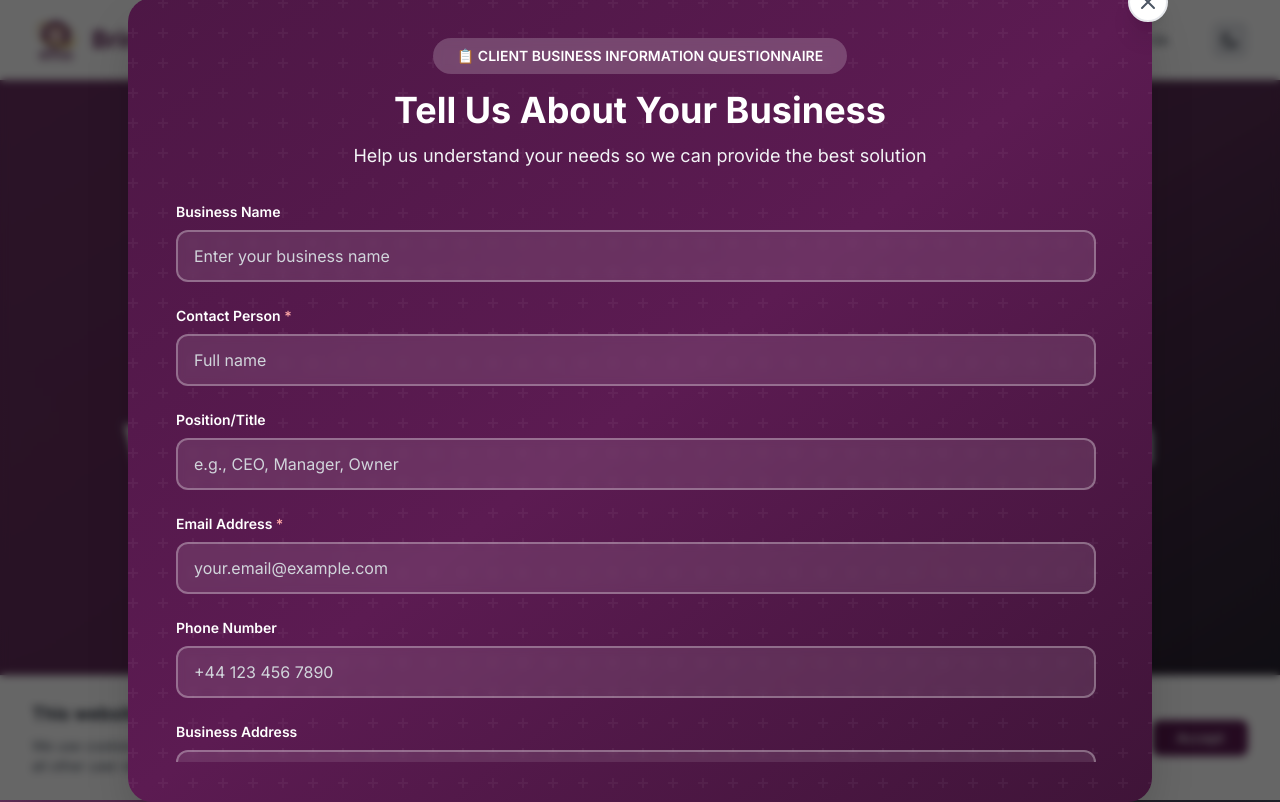
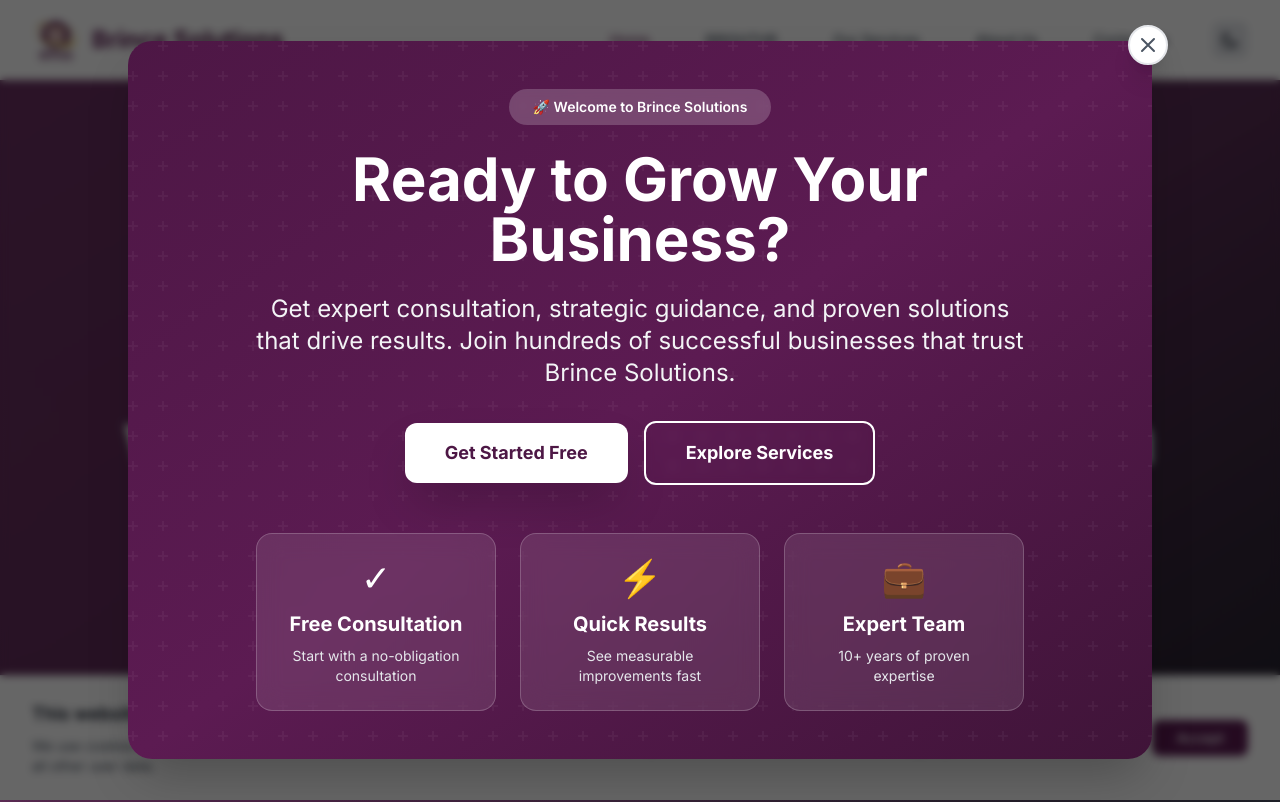
Before and after one commit to ElPrinceD/brince-solution-landing, a React (Vite) app: page / in a window 1280 px wide. Shown: the top 802 px of the page. Built offline with nearby package versions, Linux system fonts and the light colour scheme.

Commit message:
Restore original ad in popup, show form only when Get Started is clicked

```diff
--- a/src/components/LeadGenPopup.tsx
+++ b/src/components/LeadGenPopup.tsx
@@ -1,9 +1,11 @@
 import { useState, useEffect } from 'react';
 import { motion, AnimatePresence } from 'framer-motion';
+import { Link } from 'react-router-dom';
 import { BusinessQuestionnaireForm } from './BusinessQuestionnaireForm';
 
 export const LeadGenPopup = () => {
   const [isVisible, setIsVisible] = useState(false);
+  const [showForm, setShowForm] = useState(false);
 
   useEffect(() => {
     // Check if user has seen the popup before
@@ -24,9 +26,18 @@
     setIsVisible(false);
   };
 
+  const handleGetStarted = () => {
+    setShowForm(true);
+  };
+
   const handleFormSuccess = () => {
     localStorage.setItem('leadGenPopupSeen', 'true');
     setIsVisible(false);
+    setShowForm(false);
+  };
+
+  const handleBackToAd = () => {
+    setShowForm(false);
   };
 
   return (
@@ -72,14 +83,115 @@
                   }}></div>
                 </div>
 
-                <div className="relative z-10 p-6 md:p-10">
-                  {/* Header */}
+                <div className="relative z-10 p-8 md:p-12">
+                  <AnimatePresence mode="wait">
+                    {!showForm ? (
+                      // Original Ad Content
+                      <motion.div
+                        key="ad"
+                        initial={{ opacity: 0, y: 20 }}
+                        animate={{ opacity: 1, y: 0 }}
+                        exit={{ opacity: 0, y: -20 }}
+                        className="text-center max-w-3xl mx-auto"
+                      >
+                        {/* Badge */}
+                        <motion.div
+                          initial={{ opacity: 0, scale: 0.8 }}
+                          animate={{ opacity: 1, scale: 1 }}
+                          transition={{ delay: 0.3 }}
+                          className="inline-block bg-white/20 backdrop-blur-sm px-6 py-2 rounded-full text-sm font-semibold mb-6"
+                        >
+                          🚀 Welcome to Brince Solutions
+                        </motion.div>
+
+                        {/* Headline */}
+                        <motion.h2
+                          initial={{ opacity: 0, y: 20 }}
+                          animate={{ opacity: 1, y: 0 }}
+                          transition={{ delay: 0.4 }}
+                          className="text-4xl md:text-5xl lg:text-6xl font-bold mb-6 leading-tight"
+                        >
+                          Ready to Grow Your Business?
+                        </motion.h2>
+
+                        {/* Description */}
+                        <motion.p
+                          initial={{ opacity: 0, y: 20 }}
+                          animate={{ opacity: 1, y: 0 }}
+                          transition={{ delay: 0.5 }}
+                          className="text-xl md:text-2xl text-gray-100 mb-8 leading-relaxed"
+                        >
+                          Get expert consultation, strategic guidance, and proven solutions that drive results.
+                          Join hundreds of successful businesses that trust Brince Solutions.
+                        </motion.p>
+
+                        {/* CTA Buttons */}
                         <motion.div
                           initial={{ opacity: 0, y: 20 }}
                           animate={{ opacity: 1, y: 0 }}
-                    transition={{ delay: 0.2 }}
-                    className="text-center mb-8"
+                          transition={{ delay: 0.6 }}
+                          className="flex flex-col sm:flex-row gap-4 justify-center items-center mb-12"
                         >
+                          <button
+                            onClick={handleGetStarted}
+                            className="px-10 py-4 bg-white text-primary-600 rounded-xl font-bold text-lg hover:bg-gray-100 transition-all shadow-2xl hover:shadow-3xl transform hover:scale-105 w-full sm:w-auto text-center"
+                          >
+                            Get Started Free
+                          </button>
+                          <Link
+                            to="/services"
+                            onClick={handleClose}
+                            className="px-10 py-4 bg-transparent border-2 border-white text-white rounded-xl font-bold text-lg hover:bg-white/10 transition-all backdrop-blur-sm w-full sm:w-auto text-center"
+                          >
+                            Explore Services
+                          </Link>
+                        </motion.div>
+
+                        {/* Benefits */}
+                        <motion.div
+                          initial={{ opacity: 0, y: 20 }}
+                          animate={{ opacity: 1, y: 0 }}
+                          transition={{ delay: 0.7 }}
+                          className="grid grid-cols-1 md:grid-cols-3 gap-6 mt-8"
+                        >
+                          <div className="bg-white/10 backdrop-blur-md rounded-2xl p-6 border border-white/20 hover:bg-white/15 transition-all">
+                            <div className="text-4xl mb-3">✓</div>
+                            <h3 className="text-xl font-bold mb-2">Free Consultation</h3>
+                            <p className="text-gray-200 text-sm">Start with a no-obligation consultation</p>
+                          </div>
+                          <div className="bg-white/10 backdrop-blur-md rounded-2xl p-6 border border-white/20 hover:bg-white/15 transition-all">
+                            <div className="text-4xl mb-3">⚡</div>
+                            <h3 className="text-xl font-bold mb-2">Quick Results</h3>
+                            <p className="text-gray-200 text-sm">See measurable improvements fast</p>
+                          </div>
+                          <div className="bg-white/10 backdrop-blur-md rounded-2xl p-6 border border-white/20 hover:bg-white/15 transition-all">
+                            <div className="text-4xl mb-3">💼</div>
+                            <h3 className="text-xl font-bold mb-2">Expert Team</h3>
+                            <p className="text-gray-200 text-sm">10+ years of proven expertise</p>
+                          </div>
+                        </motion.div>
+                      </motion.div>
+                    ) : (
+                      // Form Content
+                      <motion.div
+                        key="form"
+                        initial={{ opacity: 0, y: 20 }}
+                        animate={{ opacity: 1, y: 0 }}
+                        exit={{ opacity: 0, y: -20 }}
+                      >
+                        {/* Back Button */}
+                        <button
+                          onClick={handleBackToAd}
+                          className="mb-6 flex items-center text-white hover:text-gray-200 transition-colors"
+                        >
+                          <svg className="w-5 h-5 mr-2" fill="none" viewBox="0 0 24 24" stroke="currentColor">
+                            <path strokeLinecap="round" strokeLinejoin="round" strokeWidth={2} d="M15 19l-7-7 7-7" />
+                          </svg>
+                          Back
+                        </button>
+
+                        {/* Header */}
+                        <div className="text-center mb-8">
                           <div className="inline-block bg-white/20 backdrop-blur-sm px-6 py-2 rounded-full text-sm font-semibold mb-4">
                             📋 CLIENT BUSINESS INFORMATION QUESTIONNAIRE
                           </div>
@@ -89,10 +201,13 @@
                           <p className="text-lg text-gray-100">
                             Help us understand your needs so we can provide the best solution
                           </p>
-                  </motion.div>
+                        </div>
 
                         {/* Form */}
                         <BusinessQuestionnaireForm onSuccess={handleFormSuccess} />
+                      </motion.div>
+                    )}
+                  </AnimatePresence>
                 </div>
               </div>
             </div>
```
Lines whose indentation alone changed are shown as unchanged.
